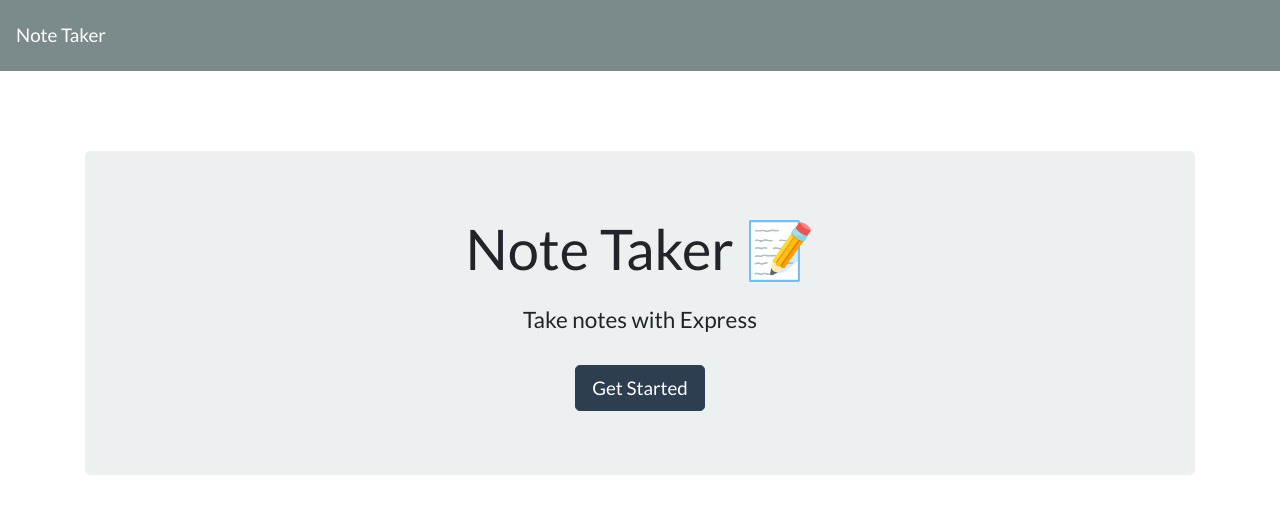
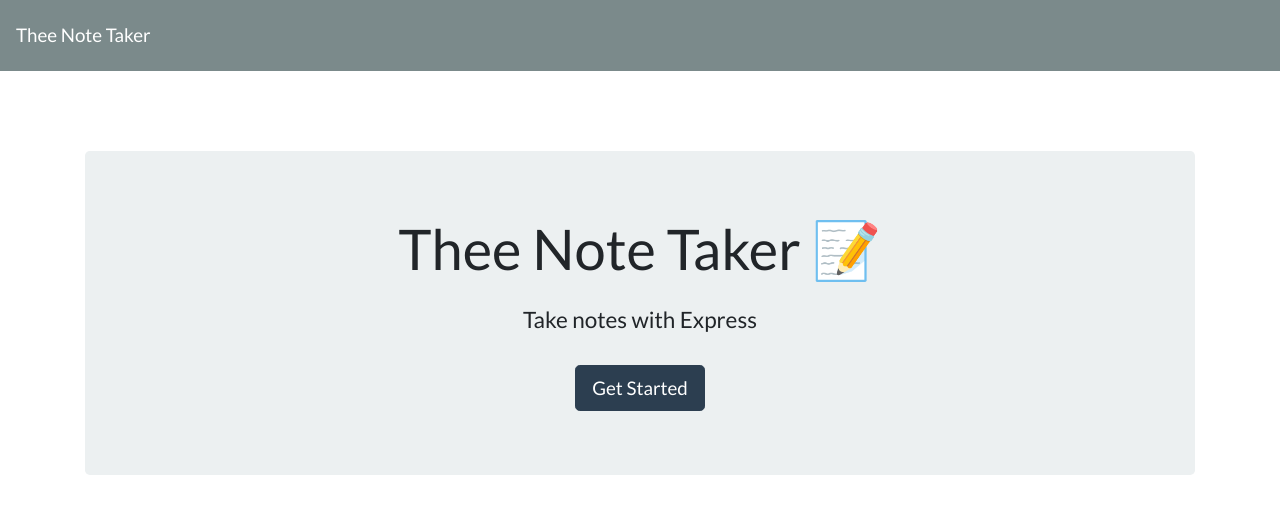
Before and after one commit to KDash201/thee-note-taker, a website: page public/index.html in a window 1280 px wide. Drawn offline with nearby package versions, Linux system fonts and the light colour scheme.

Commit message:
Added readMe

```diff
--- a/public/index.html
+++ b/public/index.html
@@ -5,18 +5,18 @@
   <meta charset="UTF-8">
   <meta name="viewport" content="width=device-width, initial-scale=1.0">
   <meta http-equiv="X-UA-Compatible" content="ie=edge">
-  <title>Note Taker</title>
+  <title>Thee Note Taker</title>
   <link rel="stylesheet" href="https://cdnjs.cloudflare.com/ajax/libs/bootswatch/4.1.3/flatly/bootstrap.min.css" />
 </head>
 
 <body>
   <nav class="navbar navbar-dark bg-dark">
-    <a class="navbar-brand" href="/">Note Taker
+    <a class="navbar-brand" href="/">Thee Note Taker
     </a>
   </nav>
   <div class="container">
     <div style="margin-top: 80px;" class="jumbotron text-center">
-      <h1 class="display-4">Note Taker <span role="img" aria-label="Memo">📝</span></h1>
+      <h1 class="display-4">Thee Note Taker <span role="img" aria-label="Memo">📝</span></h1>
       <h4 class="mt-4">Take notes with Express</h4>
       <a class="btn btn-primary btn-lg mt-4" href="/notes" role="button">Get Started</a>
     </div>
```
Also changed, not shown: public/notes.html (+2 -2 lines), README.md, public/assets/images/home-page.png (added), public/assets/images/notes-page.png (added).
